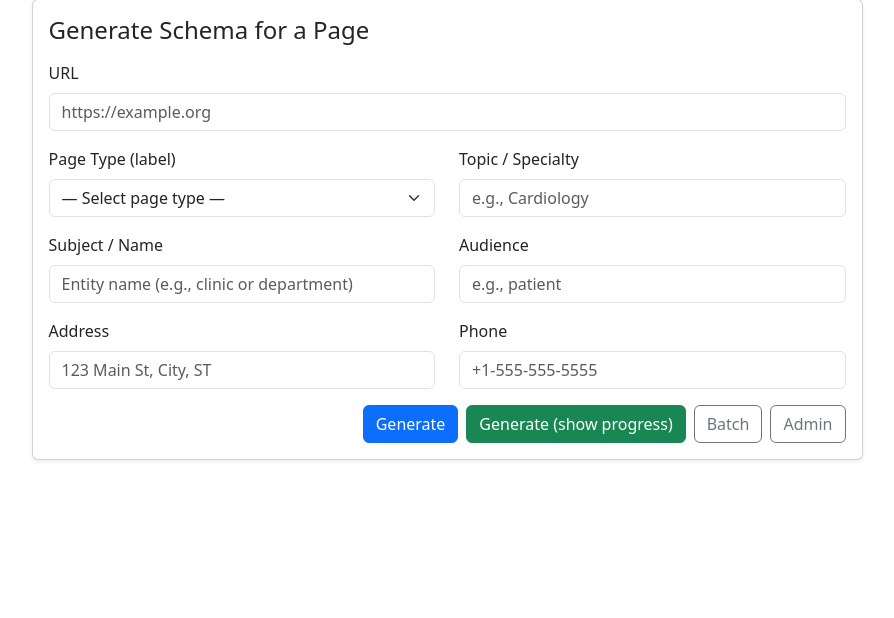
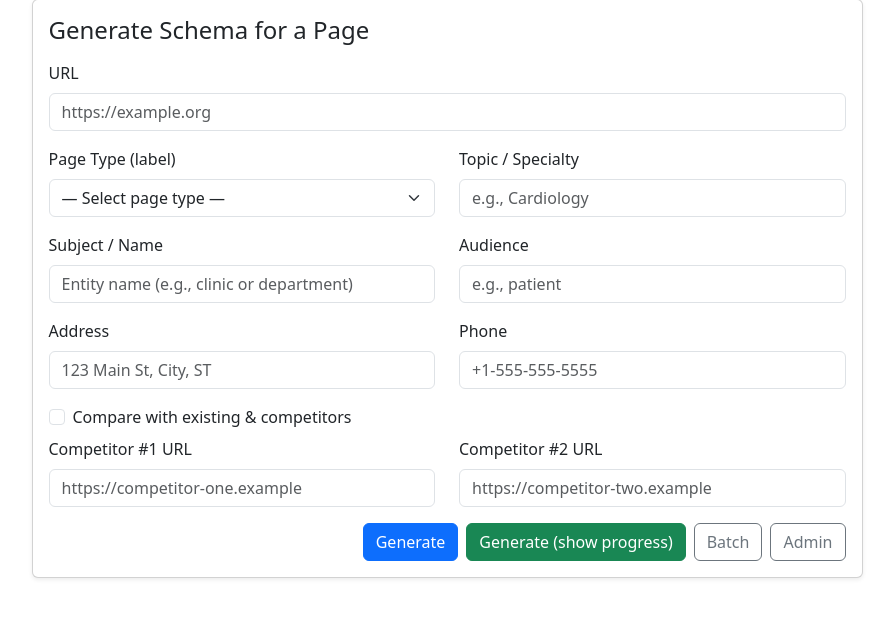
Before and after one commit to jskaller/schema-gen, a FastAPI app: page / in a window 1280 px wide. Shown: the part 81-699 px from the top of the page, without its empty margins (193-1087 px from the left). Run offline with FastAPI, Linux system fonts and the light colour scheme; data comes from the database, SQL or seed files in the repository.

Commit message:
restore competitor inputs and repair batch templates
	deleted:    schema-gen-patch-0001.zip
	deleted:    schema-gen-0001.zip

```diff
--- /dev/null
+++ b/COMMIT_MESSAGE_0002.txt
@@ -0,0 +1,4 @@
+Commit: fix: restore competitor inputs and repair batch templates
+- index.html: add compare_existing, competitor1, competitor2 fields
+- batch.html, batch_run.html: extend base.html (not shared/base.html) to render correctly
+- All links remain relative (port-agnostic)
--- a/app/web/templates/batch.html
+++ b/app/web/templates/batch.html
@@ -1,4 +1,4 @@
-{% extends "shared/base.html" %}{% block title %}Batch{% endblock %}{% block content %}
+{% extends "base.html" %}{% block title %}Batch{% endblock %}{% block content %}
 <div class="container my-4">
   <h2>Batch</h2>
   <div class="row g-3">
--- a/app/web/templates/batch_run.html
+++ b/app/web/templates/batch_run.html
@@ -1,4 +1,4 @@
-{% extends "shared/base.html" %}
+{% extends "base.html" %}
 {% block title %}Batch Preview{% endblock %}
 {% block content %}
 <div class="container my-4">
--- a/app/web/templates/index.html
+++ b/app/web/templates/index.html
@@ -53,6 +53,24 @@
             </div>
           </div>
 
+
+          <div class="row">
+            <div class="col-md-12">
+              <div class="form-check mb-2">
+                <input class="form-check-input" type="checkbox" id="compare_existing" name="compare_existing" value="1">
+                <label class="form-check-label" for="compare_existing">Compare with existing & competitors</label>
+              </div>
+            </div>
+            <div class="col-md-6 mb-3">
+              <label class="form-label">Competitor #1 URL</label>
+              <input class="form-control" name="competitor1" placeholder="https://competitor-one.example">
+            </div>
+            <div class="col-md-6 mb-3">
+              <label class="form-label">Competitor #2 URL</label>
+              <input class="form-control" name="competitor2" placeholder="https://competitor-two.example">
+            </div>
+          </div>
+
           <div class="text-end d-flex gap-2 justify-content-end">
             <button class="btn btn-primary" type="submit">Generate</button>
             <button id="asyncBtn" class="btn btn-success" type="button">Generate (show progress)</button>
```
Also changed, not shown: COMMIT_MESSAGE_0001.txt (+11 -5 lines), 2 other files.
